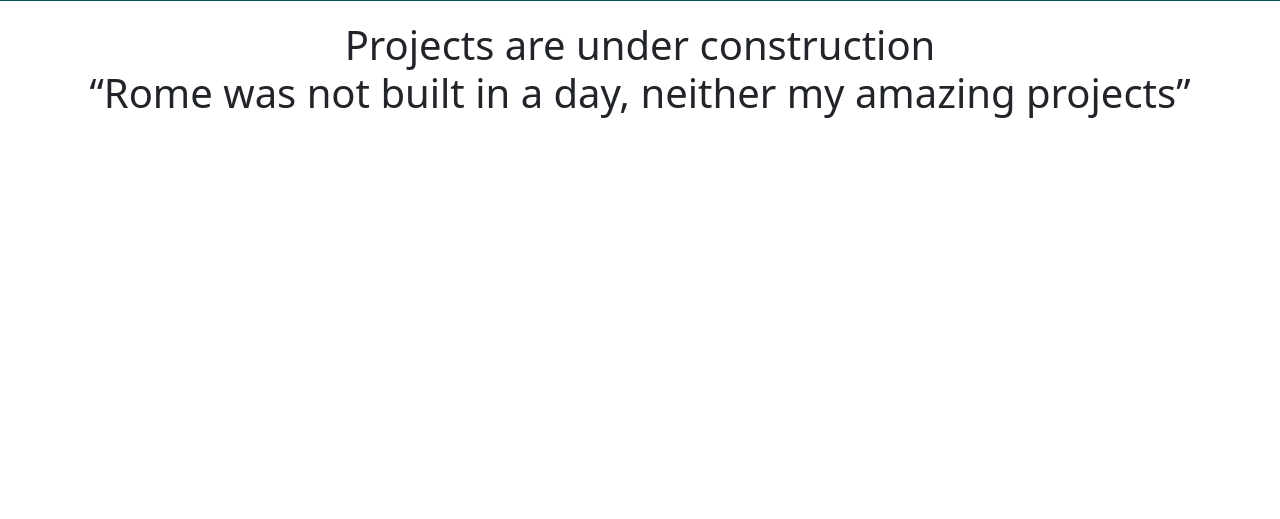
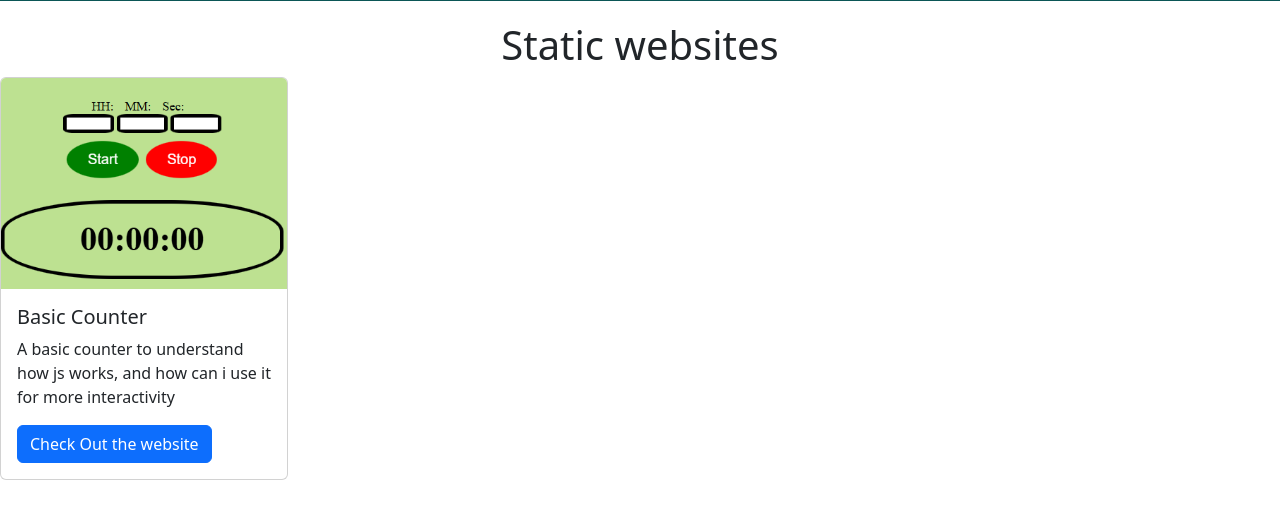
Before and after one commit to bluecitydude/Tejendra-portfolio, a plain HTML site: page projects.html in a window 1280 px wide. Shown: the part 107-626 px from the top of the page. Drawn offline with nearby package versions, Linux system fonts and the light colour scheme.

Commit message:
done some linking

```diff
--- a/projects.html
+++ b/projects.html
@@ -24,7 +24,19 @@
     <div id="navbar" ></div>
     <!-- navbar ends -->
 
-    <H1>Projects are under construction<br><q title="Written by Tejendra">Rome was not built in a day, neither my amazing projects</q></H1>
+    <div id="static">
+        <h1>Static websites</h1>
+        <div class="card" style="width: 18rem;">
+     <img src="assets/projects/counter/counter.png" class="card-img-top" alt="...">
+     <div class="card-body">
+       <h5 class="card-title">Basic Counter</h5>
+       <p class="card-text">A basic counter to understand how js works, and how can i use it for more interactivity</p>
+       <a href="assets/projects/counter/counter.html" target="_blank" class="btn btn-primary">Check Out the website</a>
+     </div>
+   </div>
+
+   </div>
 
     <script src="assets/js/script.js"></script>
+    <script src="https://cdn.jsdelivr.net/npm/bootstrap@5.3.8/dist/js/bootstrap.bundle.min.js" integrity="sha384-FKyoEForCGlyvwx9Hj09JcYn3nv7wiPVlz7YYwJrWVcXK/BmnVDxM+D2scQbITxI" crossorigin="anonymous"></script>
 </body>
```
